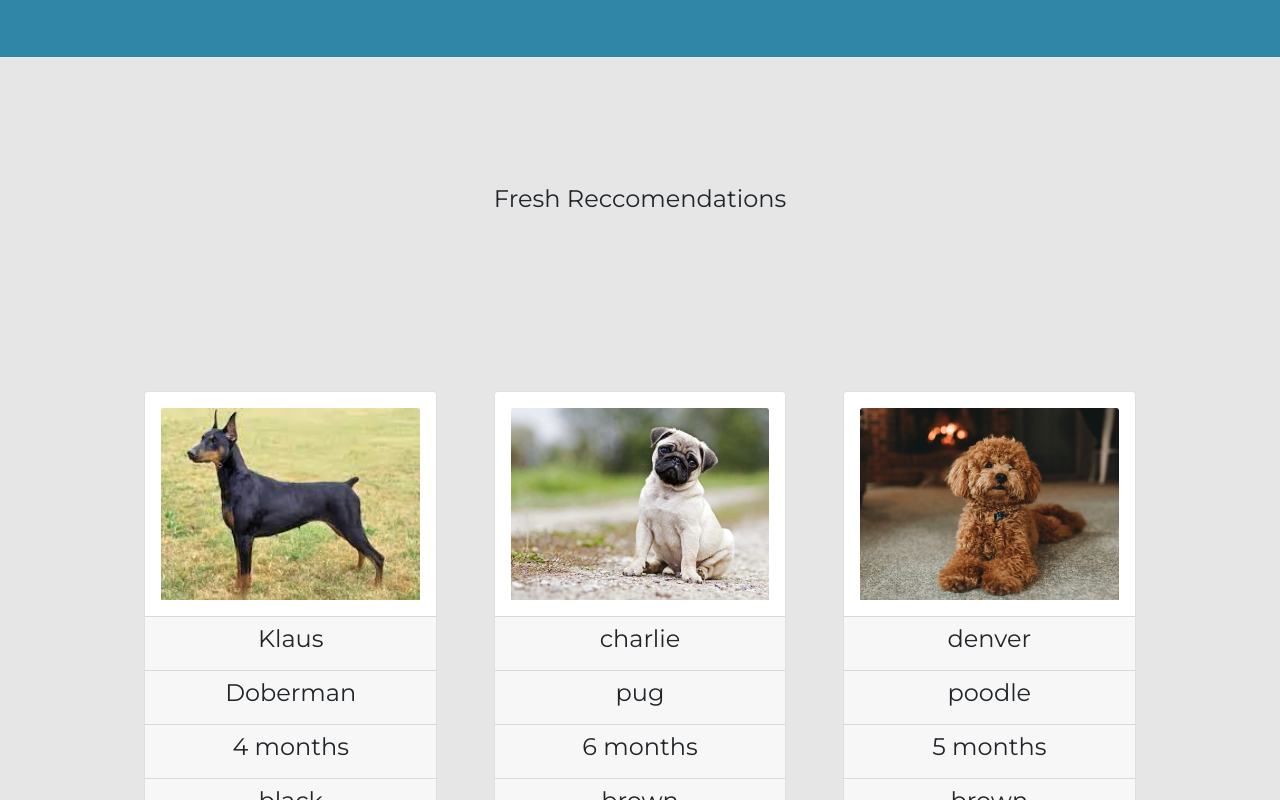
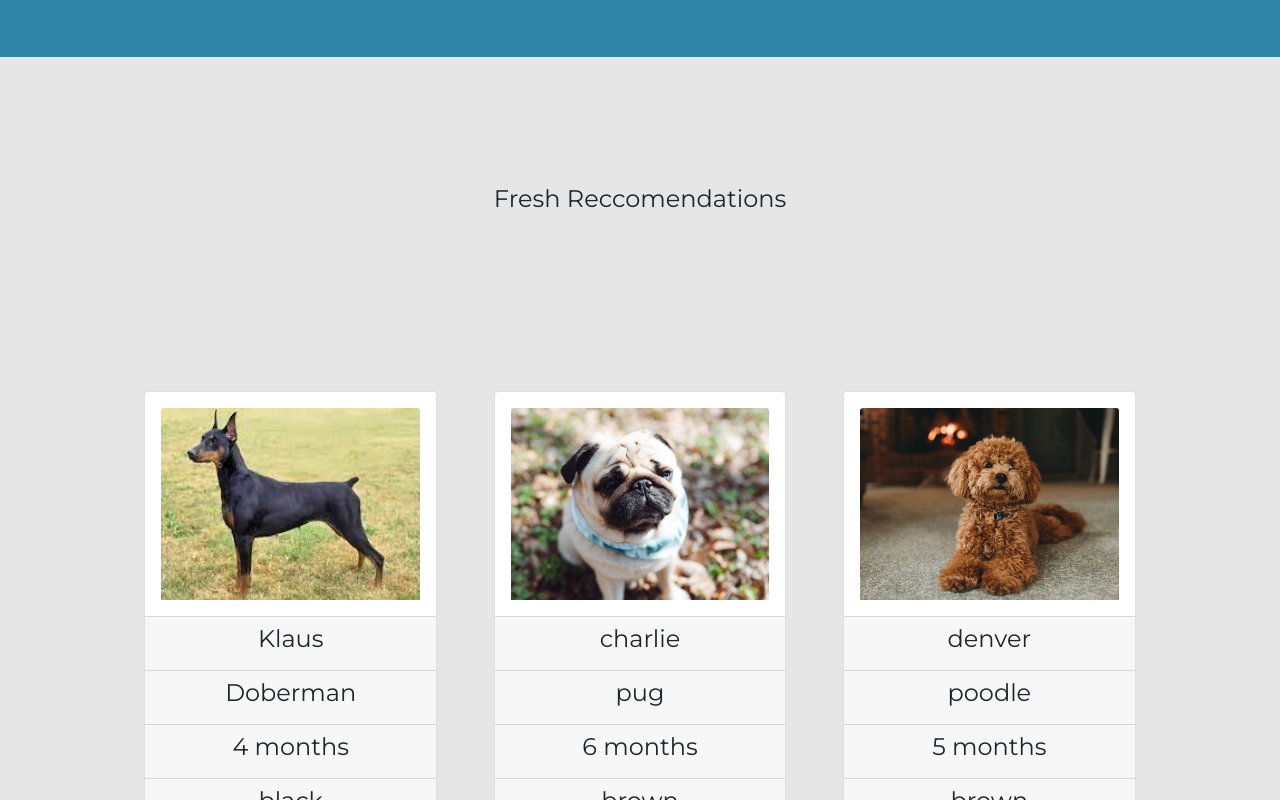
Before and after one commit to The-Webers/Pawfection, a plain HTML site: page adopt_dog.html in a window 1280 px wide. Shown: the part 478-1278 px from the top of the page. Drawn offline with nearby package versions, Linux system fonts and the light colour scheme; no server answers.

Commit message:
Update adopt_dog.html

```diff
--- a/adopt_dog.html
+++ b/adopt_dog.html
@@ -121,7 +121,7 @@
           <div class="card">
 
             <div class="card-body">
-              <img class="card-img-top animal-1-img" src="images/sheero.jpg" alt="pug-img">
+              <img class="card-img-top animal-1-img" src="images/Pug.jpg" alt="pug-img">
             </div>
             <div class="card-footer">
                 <h4>charlie</h4>
```
